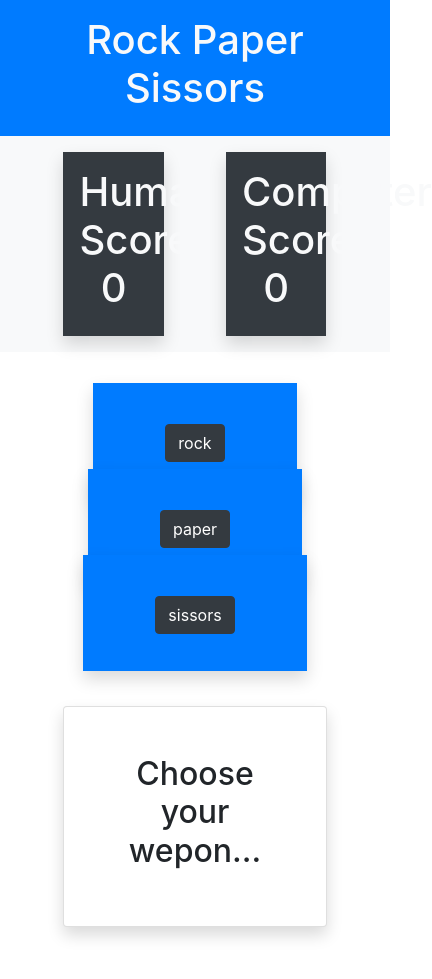
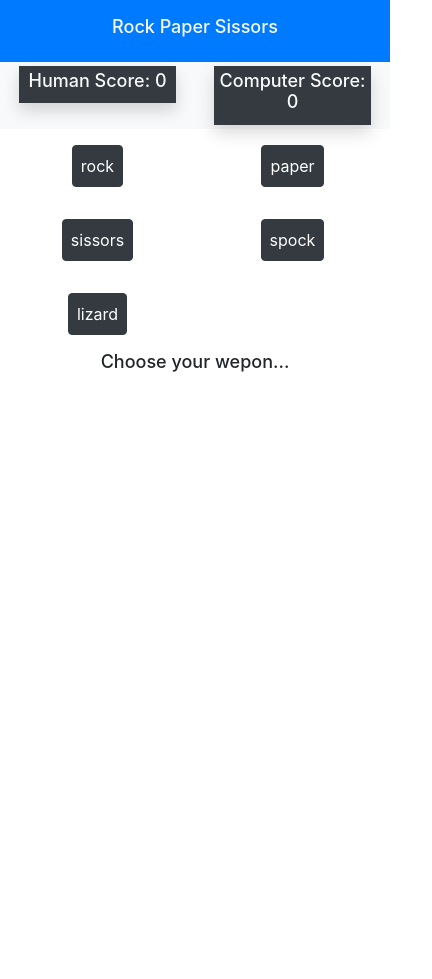
Before and after one commit to JustinLGates/rock-paper-scissors, a plain HTML site: page index.html in a window 390 px wide. Shown: the whole page, 432 px wide, since content can reach past the window. After the commit the page ends 844 px from the top, so only its background shows below. Drawn offline with nearby package versions, Linux system fonts and the light colour scheme.

Commit message:
strech goal complete and added some extra styleing

```diff
--- a/index.html
+++ b/index.html
@@ -10,7 +10,7 @@
       integrity="sha384-Vkoo8x4CGsO3+Hhxv8T/Q5PaXtkKtu6ug5TOeNV6gBiFeWPGFN9MuhOf23Q9Ifjh"
       crossorigin="anonymous"
     />
-
+    <link rel="stylesheet" href="style.css" />
     <title>Rock Paper Sissors</title>
   </head>
   <body>
@@ -24,24 +24,23 @@
 
     <main class="container-fluid">
       <div class="row bg-light">
-        <div class="col-5 offset-1 text-center">
-          <div id="score" class="bg-dark text-light p-3 m-3 shadow"></div>
+        <div class="col-6 text-center">
+          <div
+            id="score"
+            class="bg-dark text-light p-lg-3 m-lg-3 p-1 m-1 shadow"
+          ></div>
         </div>
-        <div class="col-5 text-center">
+        <div class="col-6 text-center">
           <div
             id="computer-score"
-            class="bg-dark text-light p-3 m-3 shadow"
+            class="bg-dark text-light p-lg-3 m-lg-3 p-1 m-1 shadow"
           ></div>
         </div>
       </div>
+      <div id="buttons" class="row"></div>
       <div class="row">
-        <div class="col-12 text-center">
-          <div id="buttons"></div>
-        </div>
-        <div class="col-12">
-          <div id="display-winner" class="text-center m-5 p-5 card shadow">
-            <h2>Choose your wepon...</h2>
-          </div>
+        <div id="display-winner" class="col-12 d-flex justify-content-center">
+          <h2>Choose your wepon...</h2>
         </div>
       </div>
     </main>
--- a/main.js
+++ b/main.js
@@ -7,11 +7,15 @@ let humanScore = 0;
 let computerScore = 0;
 
 let choices = [
-  { name: "rock", beats: "sissors" },
-  { name: "paper", beats: "rock" },
-  { name: "sissors", beats: "paper" },
+  { name: "rock", beats: ["sissors", "lizard"] },
+  { name: "paper", beats: ["rock", "spock"] },
+  { name: "sissors", beats: ["paper", "lizard"] },
+  { name: "spock", beats: ["sissors", "rock"] },
+  { name: "lizard", beats: ["spock", "paper"] },
 ];
-
+function randChar() {
+  return choices[randomChoice(choices.length - 1)];
+}
 function pick(choice) {
   let canBeat = choices.find((c) => c.name == choice).beats;
   console.log("player has selected: " + choice);
@@ -20,12 +24,11 @@ function pick(choice) {
 }
 
 function addButtons() {
-  let template = `<div class="mt-5">`;
+  let template = "";
   for (let i = 0; i < choices.length; i++) {
     const choice = choices[i];
-    template += `<span class=" p-5 m-5 shadow shadow bg-primary"><button class="btn btn-dark m-4" onclick="pick('${choice.name}')">${choice.name}</button></span>`;
+    template += `<div class="col-6 col-lg-4 d-flex justify-content-center"><button class="btn m-3 p-2 btn-dark"onclick="pick('${choice.name}')">${choice.name}</button></div>`;
   }
-  template += `</div>`;
   document.getElementById("buttons").innerHTML = template;
 }
 addButtons();
@@ -57,10 +60,16 @@ function computerChoice() {
 function didPlayerWin(playersChoice, canBeat) {
   let computersSelection = computerChoice();
   console.log("computer selected: " + computersSelection.name);
-  if (computersSelection.name === canBeat) {
+  if (
+    computersSelection.name === canBeat[0] ||
+    computersSelection.name === canBeat[1]
+  ) {
     displayTheWinner("Human", playersChoice, computersSelection.name);
     humanScore++;
-  } else if (playersChoice === computersSelection.beats) {
+  } else if (
+    playersChoice === computersSelection.beats[0] ||
+    playersChoice === computersSelection.beats[1]
+  ) {
     displayTheWinner("Computer", computersSelection.name, playersChoice);
     computerScore++;
   } else {
@@ -74,7 +83,7 @@ function displayTheWinner(winner = "", wc = "", lc = "") {
   if (winner !== "tie") {
     document.getElementById(
       "display-winner"
-    ).innerHTML = `<h1 class="text-center" >${winner} is the winner. ${wc} beats ${lc} </h1>`;
+    ).innerHTML = `<h1 class="text-center" >${winner} is the winner ${wc} beats ${lc} </h1>`;
   } else {
     document.getElementById(
       "display-winner"
--- a/style.css
+++ b/style.css
@@ -1,8 +1,14 @@
-main {
-  min-height: 100vh;
+@media only screen and(min-width:700px) {
+  h1 {
+    color: green;
+  }
 }
-.footer {
-  position: fixed;
-  bottom: 0px;
-  min-height: 80px;
+
+@media only screen and (max-width: 600px) {
+  h1 {
+    font-size: 18px !important;
+  }
+  h2 {
+    font-size: 18px;
+  }
 }
```
